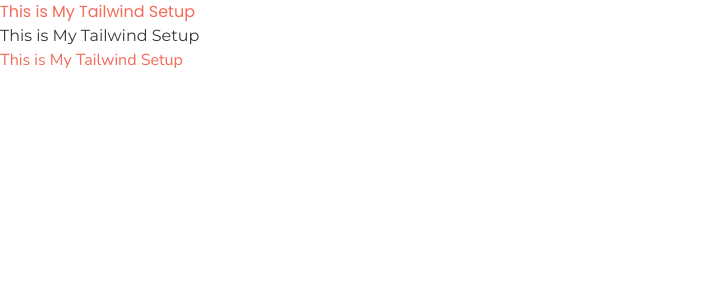
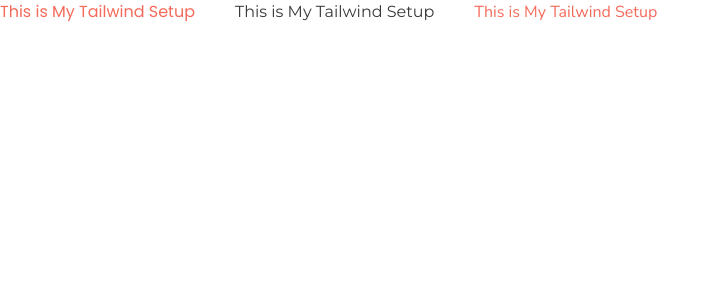
Before and after one commit to thehasandev/e_commerce_tronix, a React (Vite) app: page / in a window 1280 px wide. Shown: the top 300 px of the page, without its empty margins (0-720 px from the left). Built offline with nearby package versions, Linux system fonts and the light colour scheme.

Commit message:
felx-component

```diff
--- a/src/App.jsx
+++ b/src/App.jsx
@@ -1,13 +1,16 @@
 import React from 'react'
 import Container from './components/Container'
+import Flex from './components/Flex'
 
 function App() {
   return (
     <div>
       <Container>
-        <h1 className='font-pop text-primary '>This is My Tailwind Setup</h1>
-        <h1 className='font-mon text-secondary '>This is My Tailwind Setup</h1>
-        <h1 className='font-nunito text-primary '>This is My Tailwind Setup</h1>
+        <Flex className="gap-x-10">
+          <h1 className='font-pop text-primary '>This is My Tailwind Setup</h1>
+          <h1 className='font-mon text-secondary '>This is My Tailwind Setup</h1>
+          <h1 className='font-nunito text-primary '>This is My Tailwind Setup</h1>
+        </Flex>
       </Container>
     </div>
   )
--- /dev/null
+++ b/src/components/Flex.jsx
@@ -0,0 +1,9 @@
+import React from 'react'
+
+function Flex({className,children}) {
+  return (
+    <div className={`flex ${className}`}>{children}</div>
+  )
+}
+
+export default Flex
```
